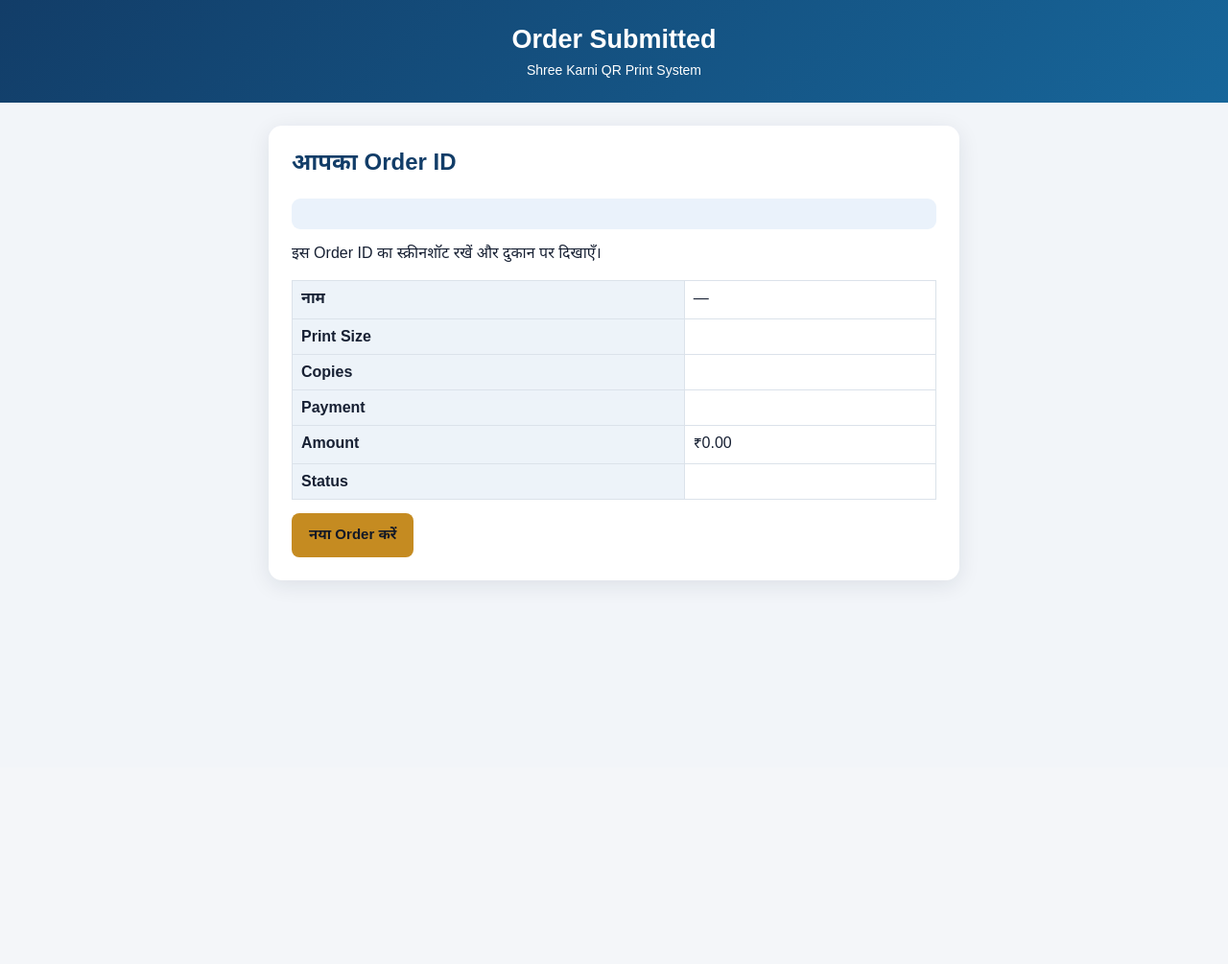
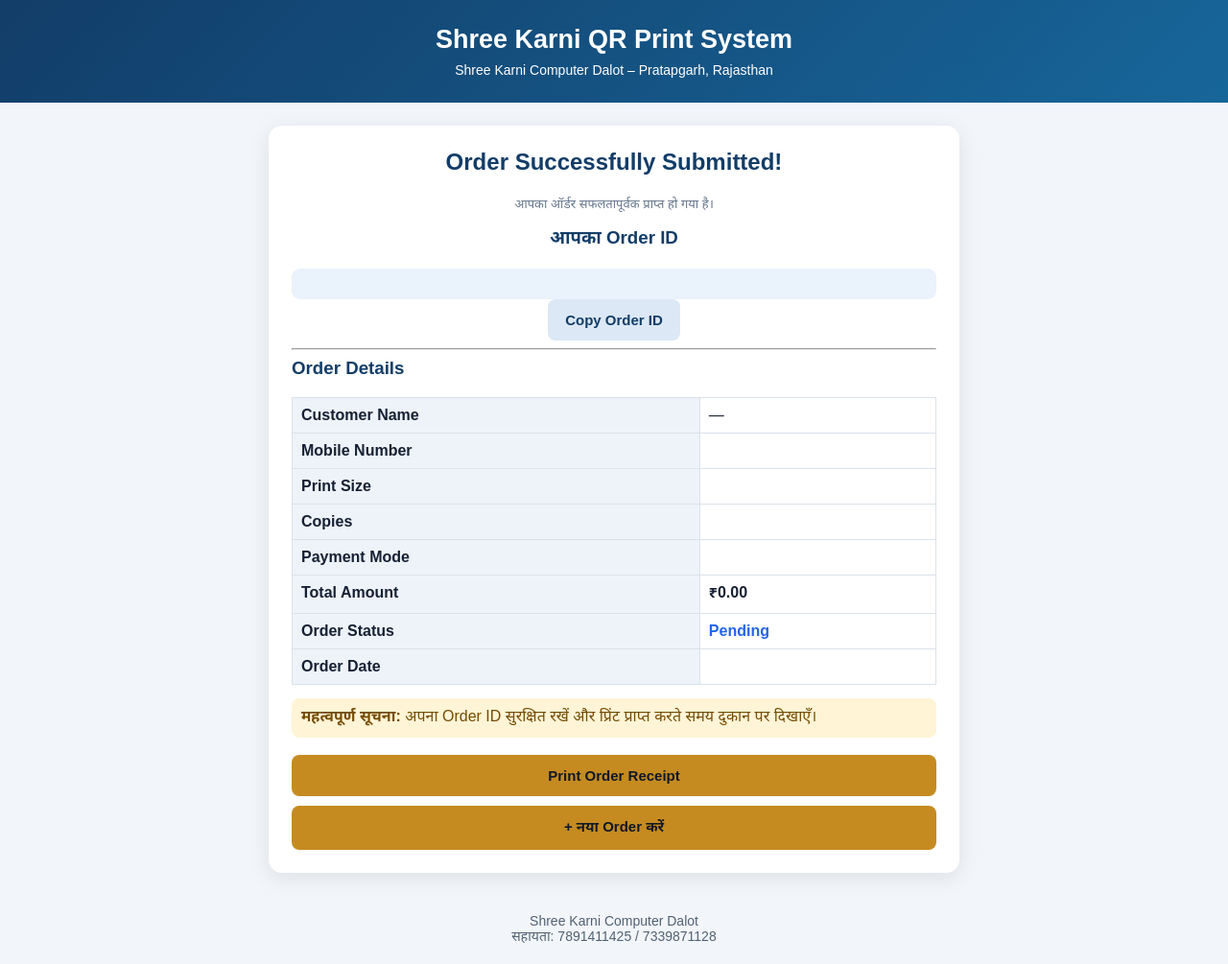
Before and after one commit to sandipcomputereducation1-pixel/SHREE-KARNI-COMPUTER-PRINT, a Python web app: template templates/order.html in a window 1280 px wide. Shown: the whole page at 96% size. Before the commit the page ends 611 px from the top, so only its background shows below. Run offline with Jinja, Linux system fonts and the light colour scheme; the template is opened without the code that fills it, so the values that code supplies are empty.

Commit message:
Update order.html

```diff
--- a/templates/order.html
+++ b/templates/order.html
@@ -1,6 +1,163 @@
-<!doctype html><html lang="hi"><head><meta charset="utf-8"><meta name="viewport" content="width=device-width,initial-scale=1"><title>Order {{order.id}}</title><link rel="stylesheet" href="{{ url_for('static', filename='style.css') }}"></head><body>
-<header><h1>Order Submitted</h1><p>Shree Karni QR Print System</p></header><main class="panel">
-<h2>आपका Order ID</h2><div class="orderid">{{order.id}}</div><p>इस Order ID का स्क्रीनशॉट रखें और दुकान पर दिखाएँ।</p>
-<table><tr><th>नाम</th><td>{{order.customer_name or '—'}}</td></tr><tr><th>Print Size</th><td>{{order.print_size}}</td></tr><tr><th>Copies</th><td>{{order.copies}}</td></tr><tr><th>Payment</th><td>{{order.payment_mode}}</td></tr><tr><th>Amount</th><td>₹{{'%.2f'|format(order.amount)}}</td></tr><tr><th>Status</th><td>{{order.status}}</td></tr></table>
-{% if order.payment_mode == 'UPI' %}<p>UPI ID: <b>{{upi_id}}</b></p><p class="muted">भुगतान करने के बाद दुकान पर UPI transaction दिखाएँ। Admin द्वारा सत्यापन किया जाएगा।</p>{% endif %}
-<a class="button" href="{{ url_for('upload_page') }}">नया Order करें</a></main></body></html>
+
+<!DOCTYPE html>
+<html lang="hi">
+
+<head>
+<meta charset="UTF-8">
+<meta name="viewport" content="width=device-width, initial-scale=1.0">
+
+<title>Order {{ order.id }} | Shree Karni Computer</title>
+
+<link rel="stylesheet" href="{{ url_for('static', filename='style.css') }}">
+</head>
+
+<body>
+
+<header>
+    <h1>Shree Karni QR Print System</h1>
+    <p>Shree Karni Computer Dalot – Pratapgarh, Rajasthan</p>
+</header>
+
+<main class="panel">
+
+<div style="text-align:center">
+
+    <h2>Order Successfully Submitted!</h2>
+
+    <p class="muted">आपका ऑर्डर सफलतापूर्वक प्राप्त हो गया है।</p>
+
+    <h3>आपका Order ID</h3>
+
+    <div class="orderid" id="orderID">{{ order.id }}</div>
+
+    <button type="button" onclick="copyOrderID()" class="secondary">
+        Copy Order ID
+    </button>
+
+</div>
+
+<hr>
+
+<h3>Order Details</h3>
+
+<table>
+
+<tr>
+    <th>Customer Name</th>
+    <td>{{ order.customer_name or '—' }}</td>
+</tr>
+
+<tr>
+    <th>Mobile Number</th>
+    <td>{{ order.mobile }}</td>
+</tr>
+
+<tr>
+    <th>Print Size</th>
+    <td>{{ order.print_size }}</td>
+</tr>
+
+<tr>
+    <th>Copies</th>
+    <td>{{ order.copies }}</td>
+</tr>
+
+<tr>
+    <th>Payment Mode</th>
+    <td>{{ order.payment_mode }}</td>
+</tr>
+
+<tr>
+    <th>Total Amount</th>
+    <td><strong>₹{{ '%.2f'|format(order.amount) }}</strong></td>
+</tr>
+
+<tr>
+    <th>Order Status</th>
+    <td>
+        {% if order.status == 'Completed' %}
+            <span style="color:green;font-weight:bold">Completed</span>
+        {% elif order.status == 'Printing' %}
+            <span style="color:#b7791f;font-weight:bold">Printing</span>
+        {% else %}
+            <span style="color:#2563eb;font-weight:bold">Pending</span>
+        {% endif %}
+    </td>
+</tr>
+
+<tr>
+    <th>Order Date</th>
+    <td>{{ order.created_at }}</td>
+</tr>
+
+</table>
+
+{% if order.payment_mode == 'UPI' %}
+
+<section class="editor">
+
+    <h3>UPI Payment Details</h3>
+
+    <p>UPI ID:</p>
+
+    <div class="orderid" style="font-size:17px">
+        {{ upi_id }}
+    </div>
+
+    <p><strong>भुगतान राशि: ₹{{ '%.2f'|format(order.amount) }}</strong></p>
+
+    <a class="button"
+       href="upi://pay?pa={{ upi_id|urlencode }}&pn={{ 'Shree Karni Computer'|urlencode }}&am={{ '%.2f'|format(order.amount) }}&cu=INR&tn={{ order.id|urlencode }}">
+       Pay with UPI App
+    </a>
+
+    <p class="muted">
+        भुगतान करने के बाद UPI Transaction दुकान पर दिखाएँ।
+        भुगतान Admin द्वारा सत्यापित किया जाएगा।
+    </p>
+
+</section>
+
+{% endif %}
+
+<div class="notice">
+    <strong>महत्वपूर्ण सूचना:</strong>
+    अपना Order ID सुरक्षित रखें और प्रिंट प्राप्त करते समय दुकान पर दिखाएँ।
+</div>
+
+<div style="display:grid;gap:10px;margin-top:18px">
+
+    <button type="button" onclick="window.print()">
+        Print Order Receipt
+    </button>
+
+    <a class="button" href="{{ url_for('upload_page') }}">
+        + नया Order करें
+    </a>
+
+</div>
+
+</main>
+
+<footer>
+    Shree Karni Computer Dalot
+    <br>
+    सहायता: 7891411425 / 7339871128
+</footer>
+
+<script>
+function copyOrderID() {
+    const id = document.getElementById("orderID").innerText;
+
+    if (navigator.clipboard && window.isSecureContext) {
+        navigator.clipboard.writeText(id)
+            .then(() => alert("Order ID Copy हो गया!"))
+            .catch(() => alert("Order ID: " + id));
+    } else {
+        alert("आपका Order ID: " + id);
+    }
+}
+</script>
+
+</body>
+</html>
```
